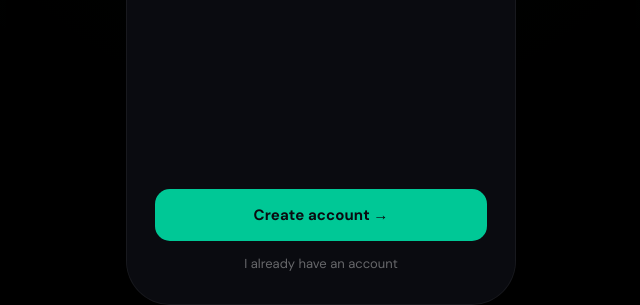
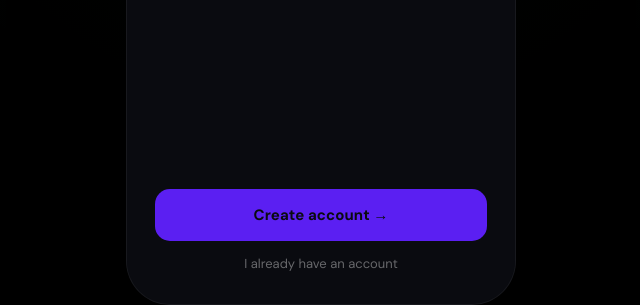
Before and after one commit to flashhedits/flashhh, a plain HTML site: page frontend/index.html in a window 1280 px wide. Shown: the part 495-800 px from the top of the page, without its empty margins (319-959 px from the left). Drawn offline with nearby package versions, Linux system fonts and the light colour scheme.

Commit message:
Updated Spendly theme color

```diff
--- a/frontend/index.html
+++ b/frontend/index.html
@@ -12,7 +12,7 @@
 /* ============ RESET & VARS ============ */
 *{box-sizing:border-box;margin:0;padding:0;-webkit-tap-highlight-color:transparent}
 :root{
-  --green:#00c896;--green2:#009b73;--bg:#0a0b10;--card:#13141c;--card2:#1a1b26;
+  --green:#5b1ff2;--green2:#009b73;--bg:#0a0b10;--card:#13141c;--card2:#1a1b26;
   --border:rgba(255,255,255,0.07);--text:rgba(255,255,255,0.85);--sub:rgba(255,255,255,0.38);
   --red:#ff6b6b;--amber:#ef9f27;--blue:#4a9eff;--purple:#9b8dff;
   --font:'DM Sans',sans-serif;--mono:'DM Mono',monospace;
```
